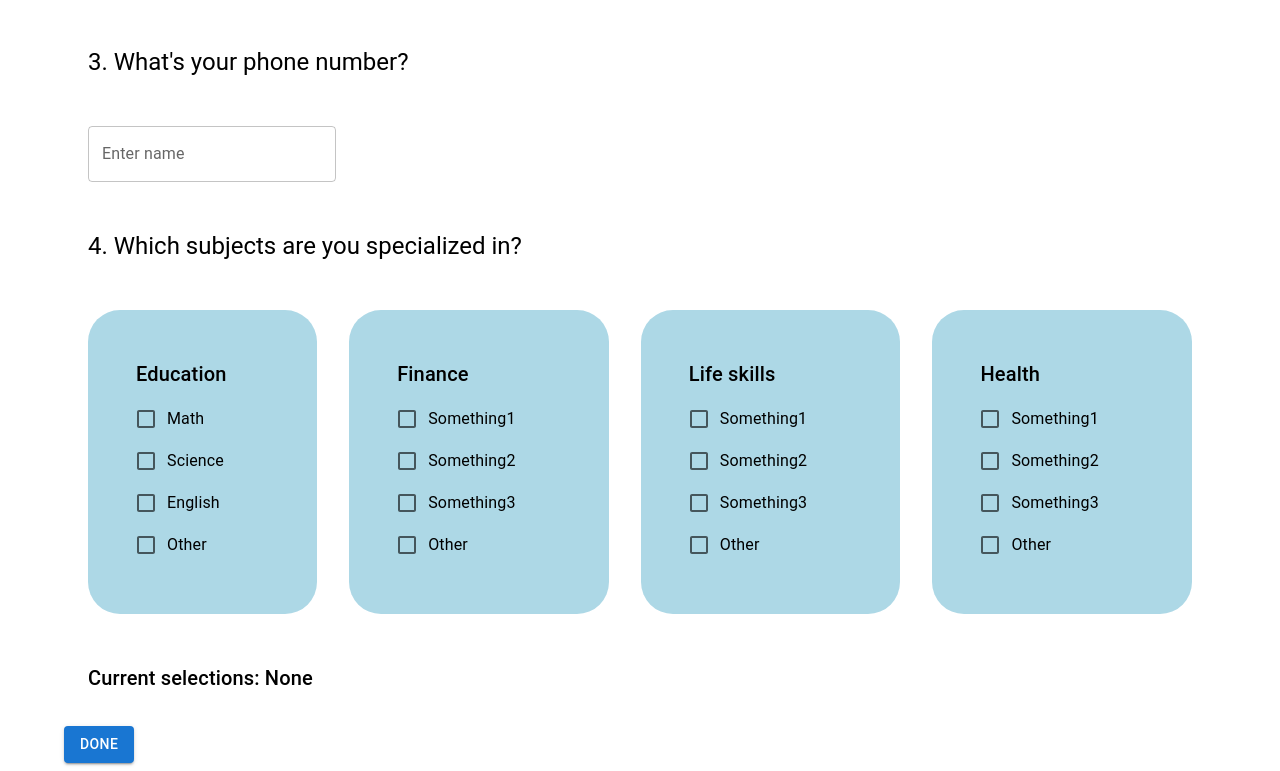
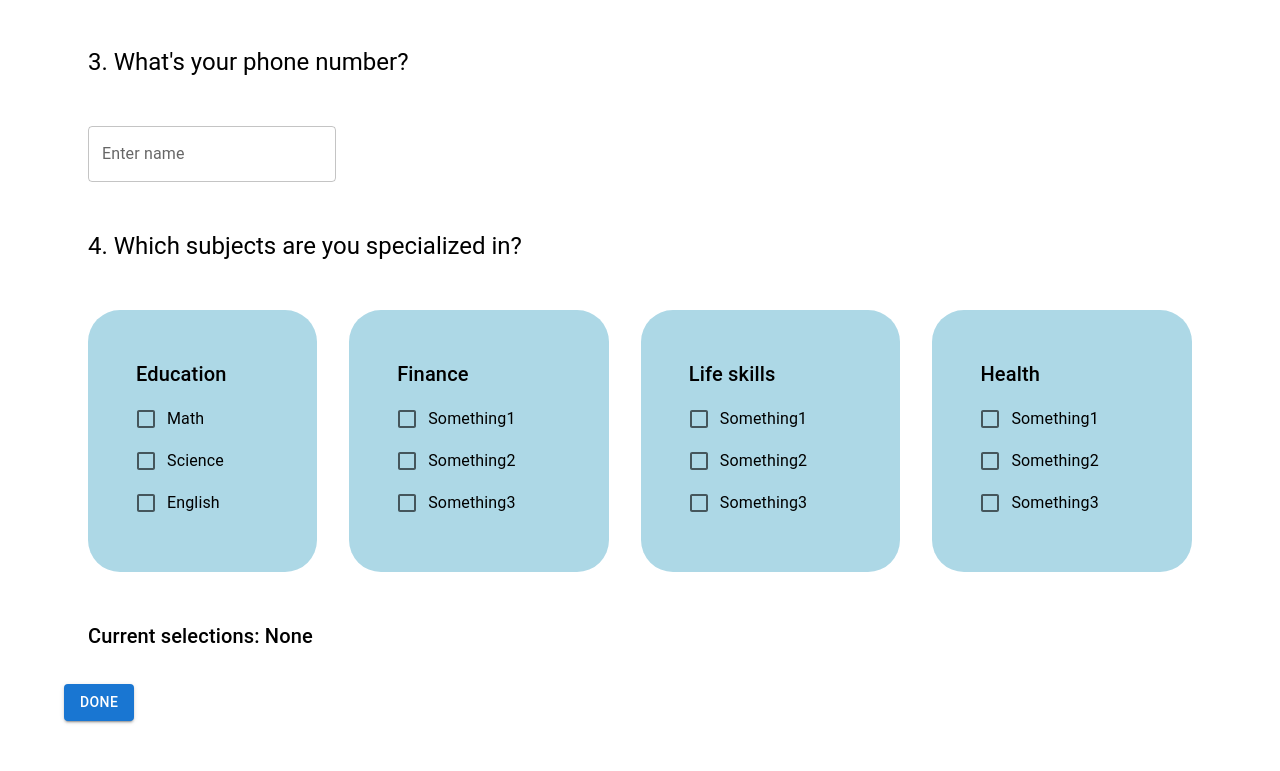
Before and after one commit to jadenet/ShellHacks2022, a Next.js app: page /mentor in a window 1280 px wide. Shown: the part 370-1141 px from the top of the page. After the commit the page ends 1099 px from the top, so only its background shows below. Built offline with nearby package versions, Linux system fonts and the light colour scheme.

Commit message:
Add dashboards, refactor

```diff
--- a/pages/components/navitem.js
+++ b/pages/components/navitem.js
@@ -2,6 +2,6 @@ import { Link } from '@mui/material'
 
 export default function NavItem(props) {
     return (
-        <Link href={props.link} fontSize="large" underline="hover" color="black">{props.text}</Link>
+        <Link href={props.link} fontSize="large" underline="none" color="black">{props.text}</Link>
     )
 }
--- a/pages/components/option.js
+++ b/pages/components/option.js
@@ -2,7 +2,7 @@ import { Typography, Link } from '@mui/material'
 
 export default function Option(props) {
     return (
-        <Link href={props.link} underline="hover" width="25rem" height="100%" display="flex" sx={{flexFlow: "column", justifyContent: "center"}} borderRadius="3rem" pt="1rem" boxShadow="0 1rem 2rem 0 rgba(0, 0, 0, .1)" style={{ backgroundColor: props.color }}>
+        <Link href={props.link} underline="none" width="25rem" height="100%" display="flex" sx={{flexFlow: "column", justifyContent: "center"}} borderRadius="3rem" pt="1rem" boxShadow="0 1rem 2rem 0 rgba(0, 0, 0, .1)" style={{ backgroundColor: props.color }}>
             <Typography variant="h3" color="white" fontWeight="bolder" textAlign="center">{props.text}</Typography>
             <Typography variant="subtitle1" color="white" textAlign="center">Sign up</Typography>
         </Link>
--- a/pages/mentor.js
+++ b/pages/mentor.js
@@ -2,25 +2,12 @@ import { Container, Stack, Typography, Button, FormGroup, FormControlLabel, Chec
 import { useState } from 'react'
 
 export default function Student() {
-    const [selected, setSelected] = useState([])
+    const [selected, setSelected] = useState([]);
 
     function updateSelected(e) {
-        if (e.target.parentElement.label === "Other") {
-            if (e.target.checked) {
-                console.log('good');
-                <TextField
-                    id="other"
-                    label="Enter here"
-                    varient="outlined"
-                />
-            } else {
-
-            }
-        }
-
-        else if (e.target.checked) {
+        if (e.target.checked) {
             if (selected.length === 0) {
-                setSelected([e.target.value])
+                setSelected([e.target.value]);
             } else {
                 setSelected([...selected, e.target.value]);
             }
@@ -63,7 +50,7 @@ export default function Student() {
                     <Box p="3rem" backgroundColor="lightblue" borderRadius="2rem" flexGrow={1}>
                         <Typography variant="h6" color="initial" mb=".5rem">Education</Typography>
                         <FormGroup>
-                            {["Math", "Science", "English", "Other"].map((name, id) =>
+                            {["Math", "Science", "English"].map((name, id) =>
                                 <FormControlLabel
                                     label={name}
                                     control={
@@ -81,7 +68,7 @@ export default function Student() {
                     <Box p="3rem" backgroundColor="lightblue" borderRadius="2rem" flexGrow={1}>
                         <Typography variant="h6" color="initial" mb=".5rem">Finance</Typography>
                         <FormGroup>
-                            {["Something1", "Something2", "Something3", "Other"].map((name, id) =>
+                            {["Something1", "Something2", "Something3"].map((name, id) =>
                                 <FormControlLabel
                                     label={name}
                                     control={
@@ -99,7 +86,7 @@ export default function Student() {
                     <Box p="3rem" backgroundColor="lightblue" borderRadius="2rem" flexGrow={1}>
                         <Typography variant="h6" color="initial" mb=".5rem">Life skills</Typography>
                         <FormGroup>
-                            {["Something1", "Something2", "Something3", "Other"].map((name, id) =>
+                            {["Something1", "Something2", "Something3"].map((name, id) =>
                                 <FormControlLabel
                                     label={name}
                                     control={
@@ -117,7 +104,7 @@ export default function Student() {
                     <Box p="3rem" backgroundColor="lightblue" borderRadius="2rem" flexGrow={1}>
                         <Typography variant="h6" color="initial" mb=".5rem">Health</Typography>
                         <FormGroup>
-                            {["Something1", "Something2", "Something3", "Other"].map((name, id) =>
+                            {["Something1", "Something2", "Something3"].map((name, id) =>
                                 <FormControlLabel
                                     label={name}
                                     control={
@@ -135,7 +122,7 @@ export default function Student() {
                 <Typography variant="h6" color="initial" mb="2rem">Current selections: {selected.length === 0 ? "None" : selected.toString()}</Typography>
             </Container>
 
-            <Button variant="contained" color="primary" size="medium">Done</Button>
+            <Button variant="contained" color="primary" size="medium" href="/mentor-dashboard">Done</Button>
         </Container>
     )
 }
--- a/styles/profile.module.css
+++ b/styles/profile.module.css
@@ -9,13 +9,13 @@
 .body {
   padding: 0;
   margin: 0;
-
 }
 
 .card {
     box-shadow: 0 4px 8px 0 rgba(0, 0, 0, 0.2);
-    max-width: 300px;
+    max-width: 15rem;
     text-align: center;
+    background-color: white;
   }
 
   .title {
```
Also changed, not shown: pages/profile.js (+0 -12 lines), pages/student.js (+5 -5 lines), pages/mentor-dashboard.js (added), pages/student-dashboard.js (added).
